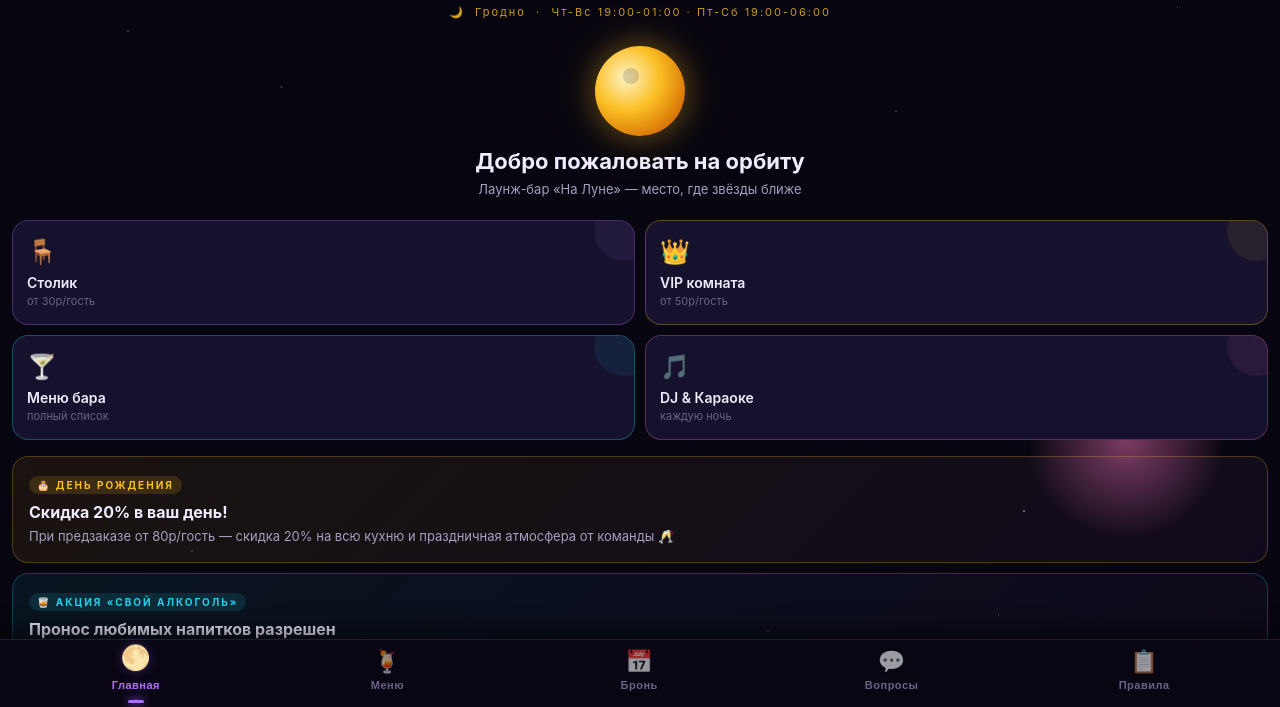
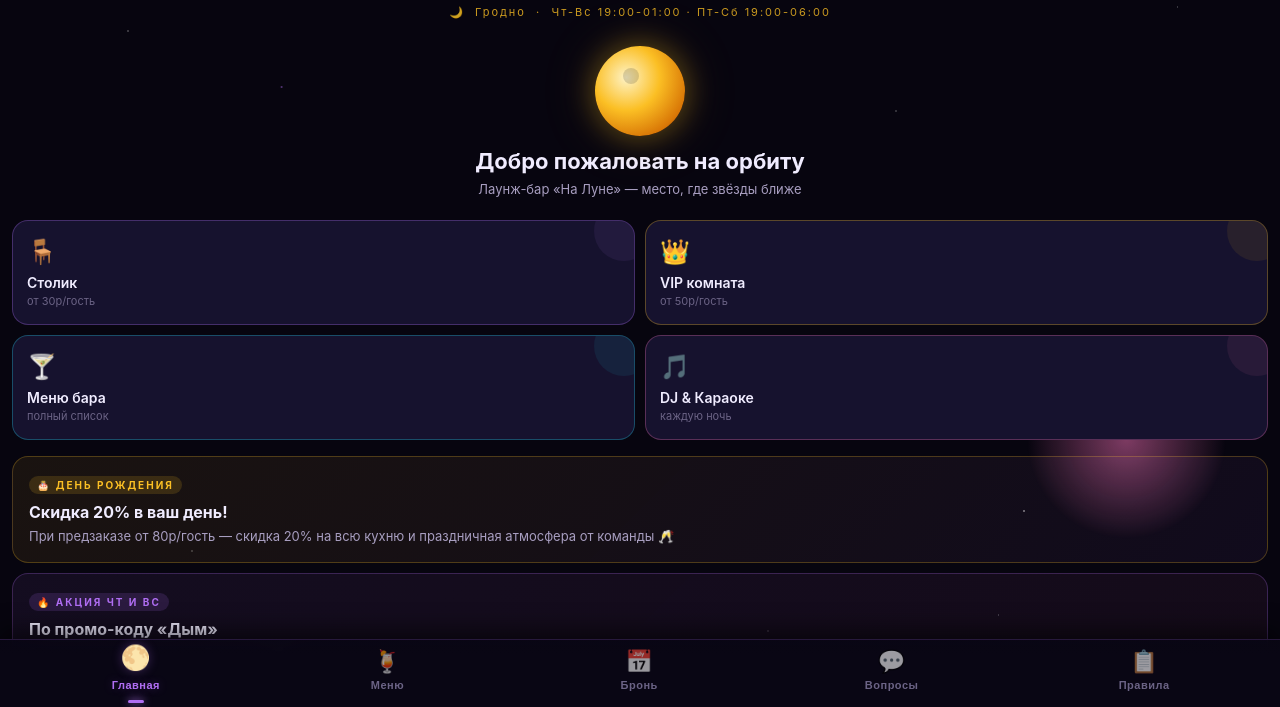
Before and after one commit to Dunyashas/tg_bods, a plain HTML site: page index.html in a window 1280 px wide. Shown: the part 89-796 px from the top of the page. Drawn offline with Linux system fonts and the light colour scheme.

Commit message:
Обновил код

```diff
--- a/index.html
+++ b/index.html
@@ -656,6 +656,12 @@
       <div class="special-desc">При предзаказе от 80р/гость — скидка 20% на всю кухню и праздничная атмосфера от команды 🥂</div>
     </div>
 
+    <div class="special-card" style="background: linear-gradient(135deg, rgba(176,110,243,0.08), rgba(244,114,182,0.06)); border-color: rgba(176,110,243,0.25);">
+      <div class="special-tag" style="background: rgba(176,110,243,0.15); color: var(--purple);">🔥 Акция Чт и Вс</div>
+      <div class="special-title">По промо-коду «Дым»</div>
+      <div class="special-desc">2 кальяна по цене одного «Premium» 💨</div>
+    </div>
+
     <div class="special-card" style="background: linear-gradient(135deg, rgba(34,211,238,0.08), rgba(176,110,243,0.05)); border-color: rgba(34,211,238,0.25);">
       <div class="special-tag" style="background: rgba(34,211,238,0.12); color: var(--cyan);">🥃 акция «свой алкоголь»</div>
       <div class="special-title">Пронос любимых напитков разрешен</div>
```
